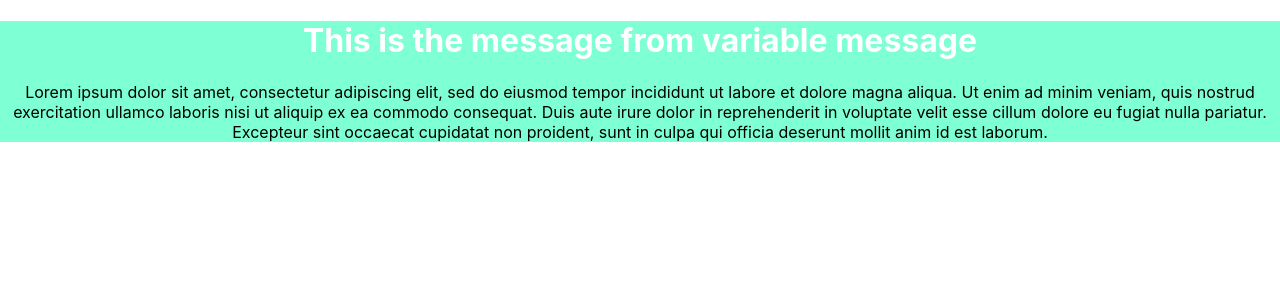
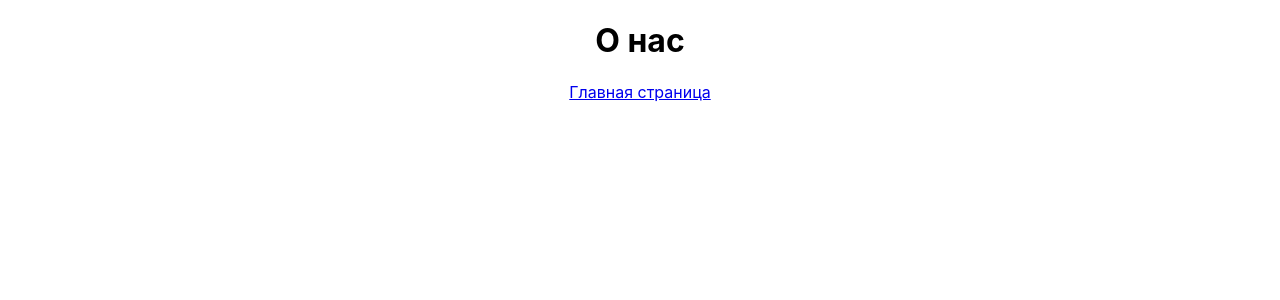
Before and after one commit to RadMa5/react-study, a React (Create React App) app: page /about in a window 1280 px wide. Shown: the top 300 px of the page. Built offline with nearby package versions, Linux system fonts and the light colour scheme.

Commit message:
Added routes

```diff
--- a/package.json
+++ b/package.json
@@ -6,6 +6,7 @@
     "cra-template": "1.2.0",
     "react": "^19.0.0",
     "react-dom": "^19.0.0",
+    "react-router-dom": "^7.1.5",
     "react-scripts": "5.0.1"
   },
   "scripts": {
--- a/src/App.js
+++ b/src/App.js
@@ -1,5 +1,9 @@
 import logo from './logo.svg';
 import './App.css';
+import React from 'react';
+import {BrowserRouter as Router, Route, Routes} from 'react-router-dom';
+import HomePage from './components/HomePage';
+import AboutPage from './components/AboutPage';
 
 
 const message = "This is the message from variable message";
@@ -22,7 +26,12 @@ function App() {
           Learn React
         </a>
       </header> */}
-      <Message proc={message} />
+      <Router>
+        <Routes>
+          <Route path='/' element={<HomePage />} />
+          <Route path='/about' element={<AboutPage />} />
+        </Routes>
+      </Router>
     </div>
   );
 }
--- /dev/null
+++ b/src/components/AboutPage.jsx
@@ -0,0 +1,10 @@
+import React from "react";
+
+export default function AboutPage() {
+    return (
+        <div>
+            <h1>О нас</h1>
+            <a href="/">Главная страница</a>
+        </div>
+    );
+}
--- /dev/null
+++ b/src/components/HomePage.jsx
@@ -0,0 +1,10 @@
+import React from "react";
+
+export default function HomePage() {
+    return (
+        <div>
+            <h1>Главная страница</h1>
+            <a href="/about">О нас</a>
+        </div>
+    );
+}
```
Also changed, not shown: 1 other file (tests, documents, lock files or other folders).
